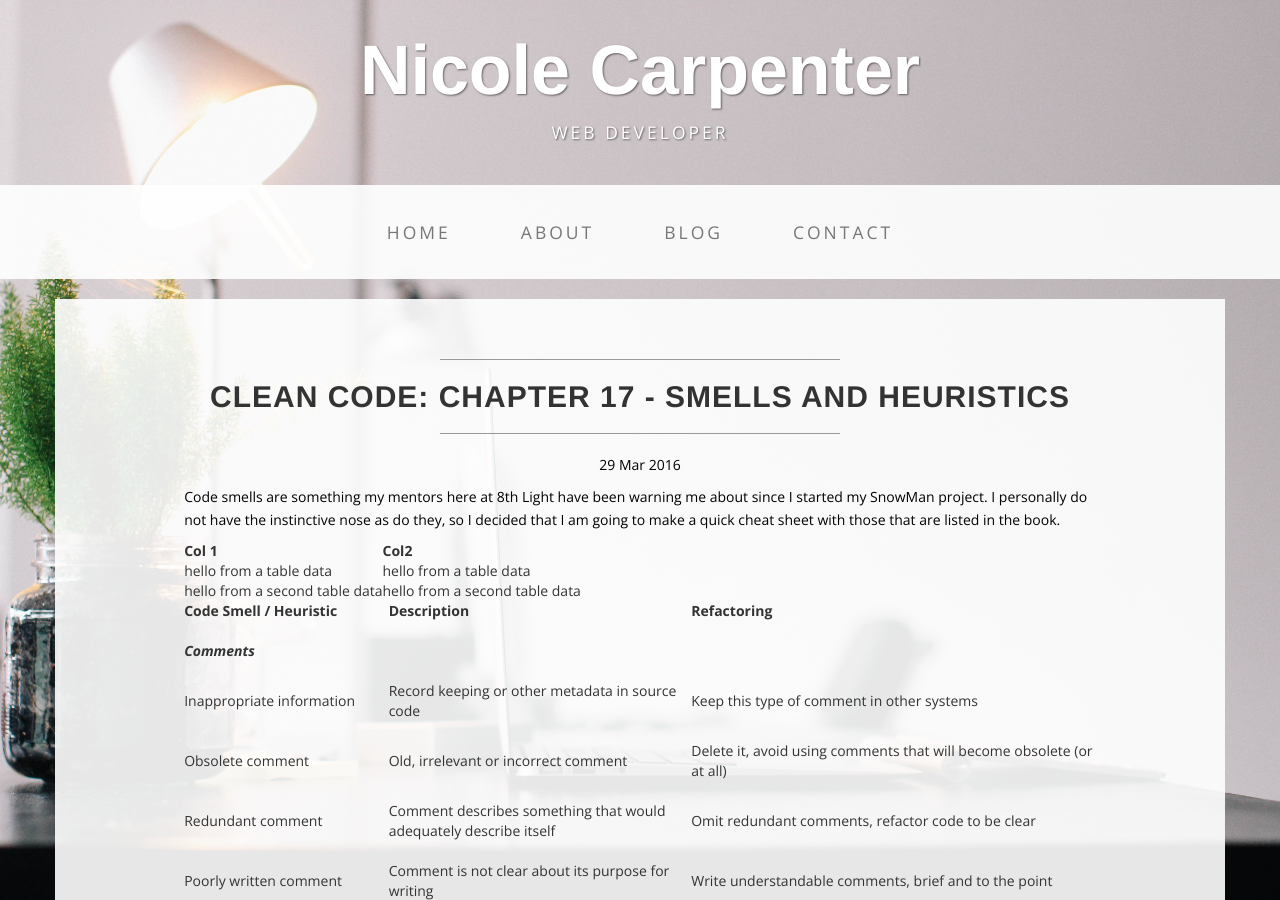
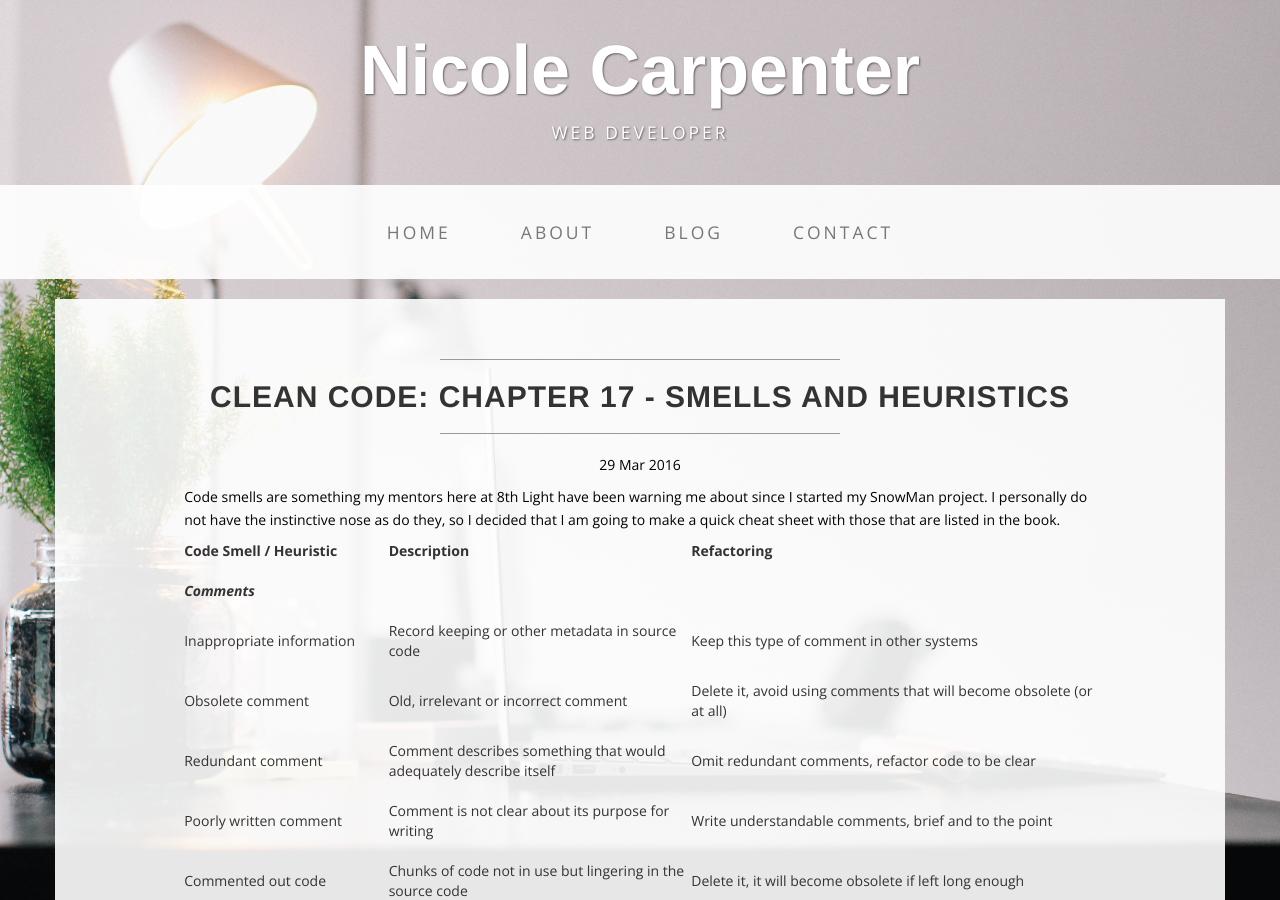
Before and after one commit to voilawalla/voilawalla.github.io, a Jekyll site: the page built from _posts/2016-03-29-clean-code-chapter-17-smells-and-heuristics.md, in a window 1280 px wide and 900 px high. Built offline with Jekyll 4.4.1, drawn with Linux system fonts in a browser that asks for light colours; nearby versions of some CDN libraries; some web fonts are replaced; library files that are not in the unit come from our copies.

Commit message:
remove sample table

```diff
--- a/_posts/2016-03-29-clean-code-chapter-17-smells-and-heuristics.md
+++ b/_posts/2016-03-29-clean-code-chapter-17-smells-and-heuristics.md
@@ -5,24 +5,6 @@ date: 2016-03-29
 ---
 
 Code smells are something my mentors here at 8th Light have been warning me about since I started my SnowMan project. I personally do not have the instinctive nose as do they, so I decided that I am going to make a quick cheat sheet with those that are listed in the book.
-
-<table>
-<th>
-Col 1
-</th>
-<th>
-Col2
-</th>
-<tr>
-<td>hello from a table data</td>
-<td>hello from a table data</td>
-</tr>
-<tr>
-<td>hello from a second table data</td>
-<td>hello from a second table data</td>
-</tr>
-</table>
-
 
 Code Smell / Heuristic | Description | Refactoring
 --- | --- | ---
```
